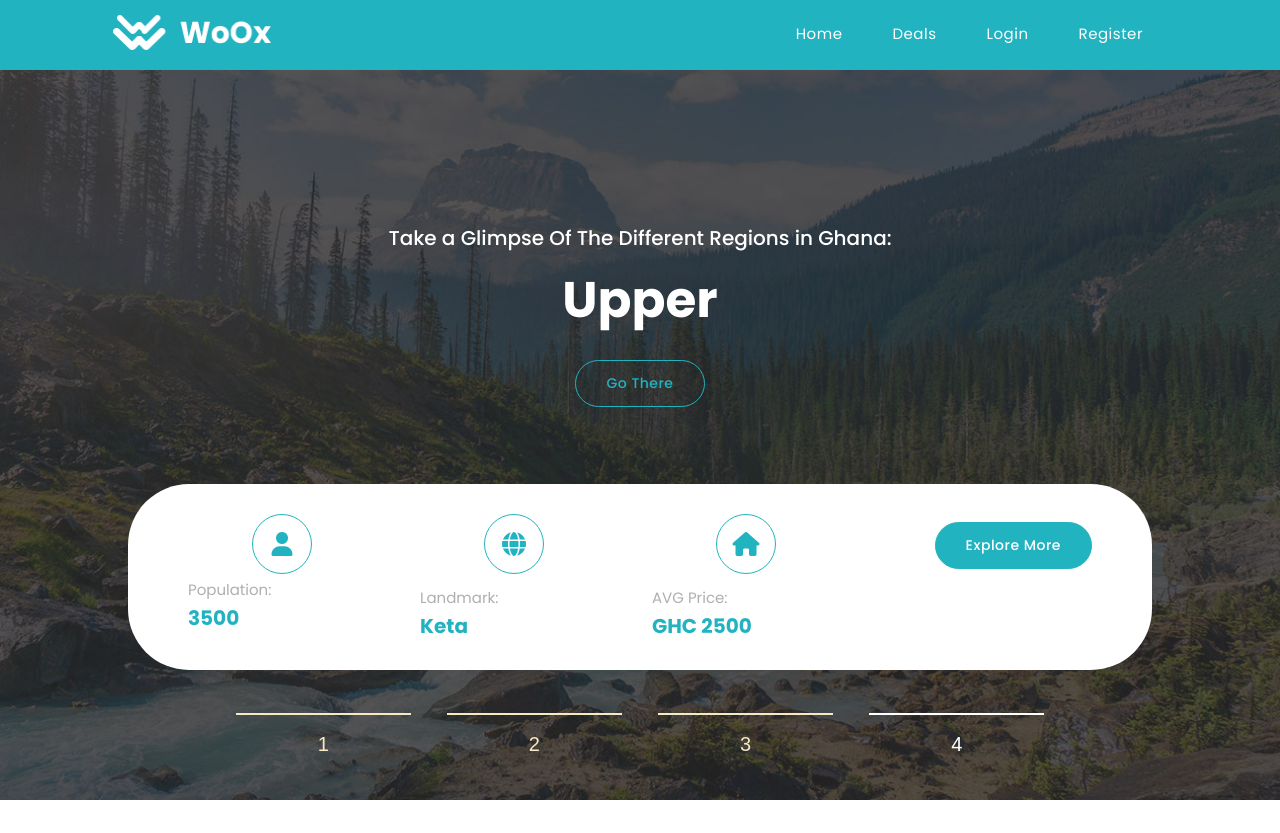
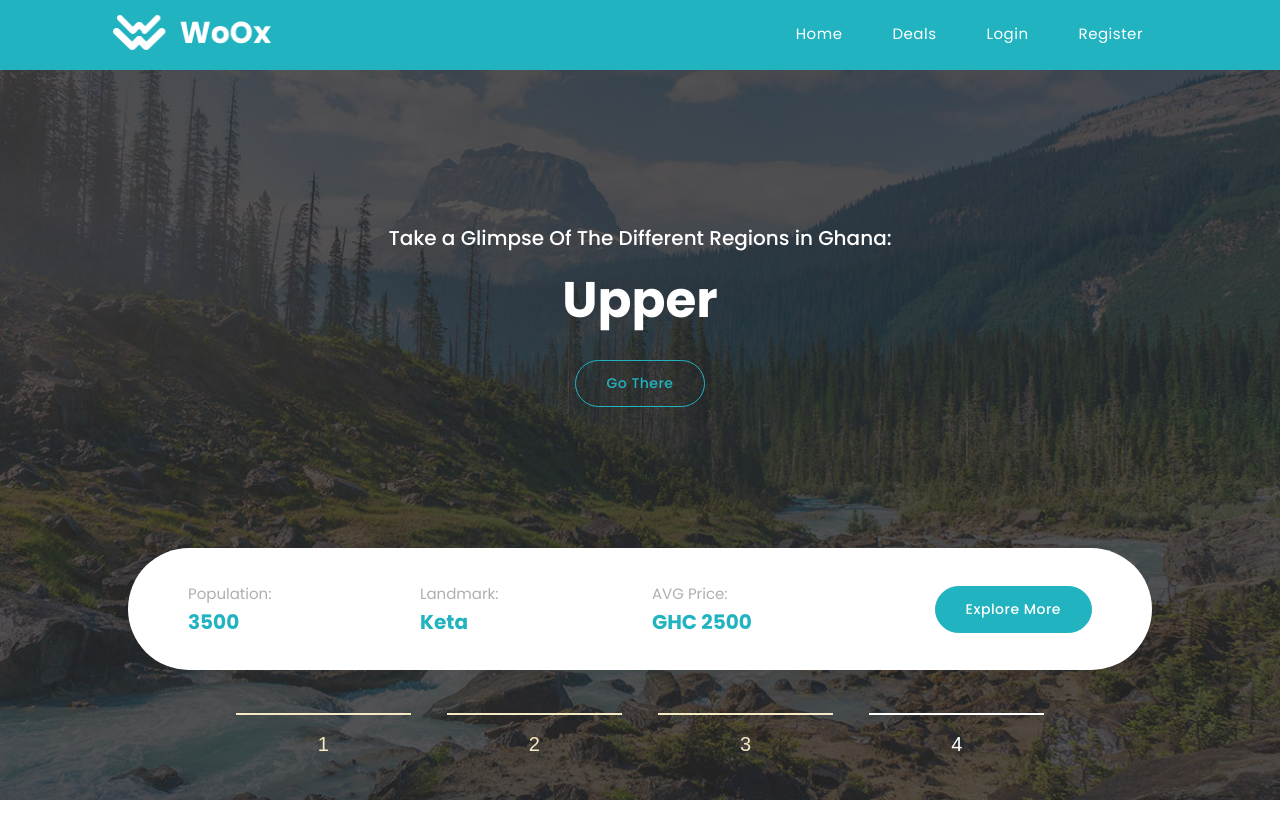
Before and after one commit to favouralgo/travel-management-app, a PHP site: page / in a window 1280 px wide. Shown: the top 833 px of the page. Run offline with PHP 8.4, Linux system fonts and the light colour scheme; data comes from the database, SQL or seed files in the repository.

Commit message:
chore: Update region icons layout and font size in index.php

```diff
--- a/index.php
+++ b/index.php
@@ -33,17 +33,17 @@ $regions = $result->fetch_all(MYSQLI_ASSOC);
                 <div class="col-lg-12">
                   <div class="more-info">
                     <div class="row">
-                      <div class="col-lg-3 col-sm-6 text-center">
+                      <div class="col-lg-3 col-sm-6 col-6">
         <!--Dynamically fetch data from database-->
-                        <i class="fa fa-user"></i>
+                        <!-- <i class="fa fa-user"></i> -->
                         <h4><span>Population:</span><br><?php echo $region['population']; ?></h4>
                       </div>
-                      <div class="col-lg-3 col-sm-6 col-6 text-center">
-                        <i class="fa fa-globe mb-2"></i>
+                      <div class="col-lg-3 col-sm-6 col-6">
+                        <!-- <i class="fa fa-globe"></i> -->
                         <h4><span>Landmark:</span><br><?php echo $region['landmark']; ?></h4>
                       </div>
-                      <div class="col-lg-3 col-sm-6 col-6 text-center">
-                        <i class="fa fa-home mb-2"></i>
+                      <div class="col-lg-3 col-sm-6 col-6">
+                        <!-- <i class="fa fa-home"></i> -->
                         <h4><span>AVG Price:</span><br>GHC <?php echo $region['average_price']; ?></h4>
                       </div>
                       <div class="col-lg-3 col-sm-6 col-6">
```
